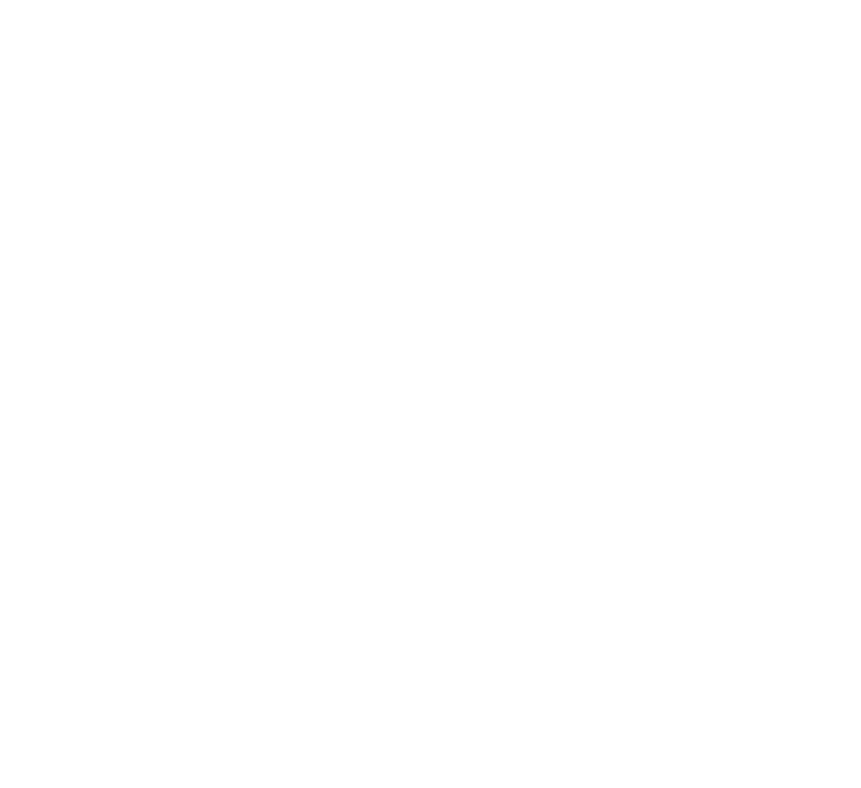
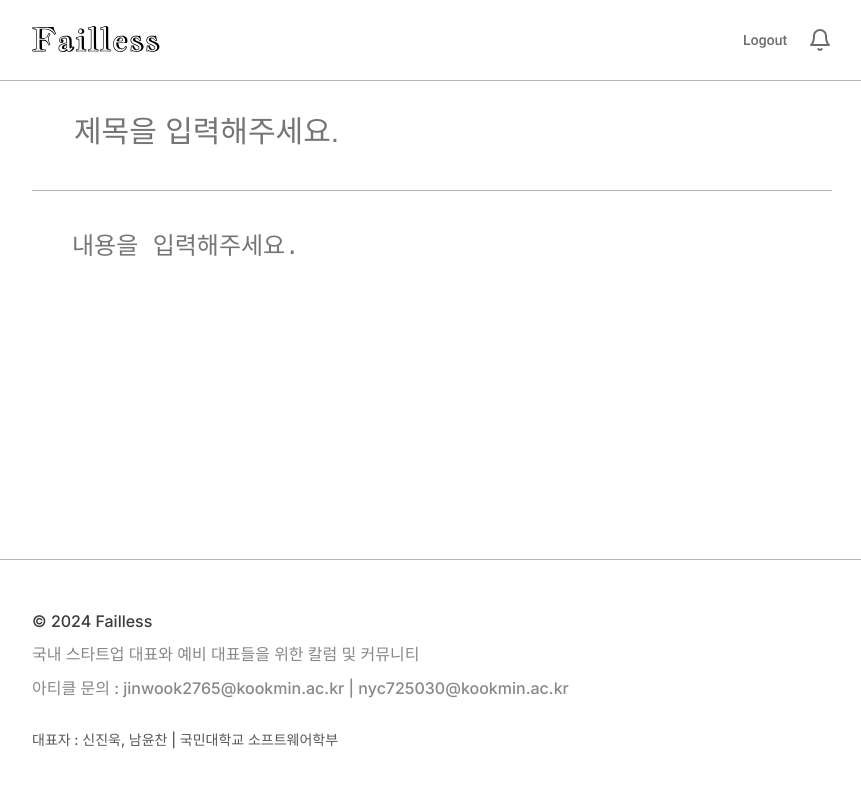
Before and after one commit to jen454/Failless_frontend, a React (Create React App) app: page /write in a window 1280 px wide. Before the commit this address had no page. Shown: the top 788 px of the page, without its empty margins (208-1069 px from the left). Built offline with nearby package versions, Linux system fonts and the light colour scheme.

Commit message:
Feat: 글쓰기 페이지 퍼블리싱

```diff
--- a/src/App.js
+++ b/src/App.js
@@ -3,6 +3,7 @@
 import MainPage from './pages/MainPage';
 import SignInPage from './pages/SigninPage';
 import SignUpPage from './pages/SignUpPage';
+import WritePage from './pages/WritePage';
 
 function App() {
   return (
@@ -10,8 +11,9 @@
         <BrowserRouter>
           <Routes>
             <Route path="/" element={<MainPage />} />
-            <Route path="signin" element={<SignInPage/>} />
-            <Route path="signup" element={<SignUpPage />} />
+            <Route path="/signin" element={<SignInPage/>} />
+            <Route path="/signup" element={<SignUpPage />} />
+            <Route path="/write" element={<WritePage />} />
           </Routes>
         </BrowserRouter>
     </div>
--- /dev/null
+++ b/src/components/button/SubmitButton.js
@@ -0,0 +1,25 @@
+import React from 'react';
+import styled from 'styled-components';
+
+const SubmitButton = ({ text, onClick }) => {
+  return (
+    <Container onClick={onClick}>
+      {text}
+    </Container>
+  )
+}
+
+const Container = styled.div`
+  display: flex;
+  align-items: center;
+  justify-content: center;
+  padding: 0px 20px;
+  border-radius: 15px;
+  border: 1px solid #B4B4B4;
+  font-size: 18px;
+  color: var(--color-gray-500);
+  background-color: #FFF;
+  cursor: pointer;
+`;
+
+export default SubmitButton;
--- a/src/components/common/footer.js
+++ b/src/components/common/footer.js
@@ -18,6 +18,7 @@
   display: flex;
   align-items: center;
   justify-content: center;
+  background-color: #FFF;
   position: fixed;
   bottom: 0px;
   width: 100%;
--- a/src/components/common/header.js
+++ b/src/components/common/header.js
@@ -26,6 +26,7 @@
   display: flex;
   align-items: center;
   justify-content: center;
+  background-color: #FFF;
   position: fixed;
   top: 0px;
   width: 100%;
--- a/src/pages/MainPage.js
+++ b/src/pages/MainPage.js
@@ -79,12 +79,8 @@
       setActiveTab(text);
     }
 
-    const onClickArticleWrite = () => {
-      alert("아티클 작성 페이지 이동");
-    }
-
-    const onClickCommunityWrite = () => {
-      alert("커뮤니티 작성 페이지 이동");
+    const onClickWriteButton = () => {
+      navigate(`/write?tab=${activeTab}`);
     }
 
     return (
@@ -101,16 +97,12 @@
           </TitleArea>
           <Tab activeTab={activeTab} onClick={onClickTab} setActiveTab={setActiveTab} />
           <WriteArea>
-            {activeTab === '아티클'
-              ? <WriteButton text='아티클 작성' onClick={onClickArticleWrite} />
-              : <WriteButton text='커뮤니티 글 작성' onClick={onClickCommunityWrite} />
-            }
+            {activeTab === '아티클' && <WriteButton text='아티클 작성' onClick={onClickWriteButton} />}
+            {activeTab === '커뮤니티' && <WriteButton text='커뮤니티 글 작성' onClick={onClickWriteButton} />}
           </WriteArea>
           <PostContent>
-            {activeTab === '아티클'
-              ? <PostList activeTab='아티클' DataList={ArticleDataList} />
-              : <PostList activeTab='커뮤니티' DataList={CommunityDataList} />
-            }
+            {activeTab === '아티클' && <PostList activeTab='아티클' DataList={ArticleDataList} />}
+            {activeTab === '커뮤니티' && <PostList activeTab='커뮤니티' DataList={CommunityDataList} />}
           </PostContent>
         </ContentArea>
         <Footer />
--- /dev/null
+++ b/src/pages/WritePage.js
@@ -0,0 +1,132 @@
+import { React, useState } from 'react';
+import { useLocation, useNavigate } from 'react-router-dom';
+import styled from 'styled-components';
+import Header from '../components/common/header';
+import Footer from '../components/common/footer';
+import SubmitButton from '../components/button/SubmitButton';
+
+const WritePage = () => {
+  const [isLog, setIsLog] = useState(true);
+  const [title, setTitle] = useState('');
+  const [content, setContent] = useState('');
+
+  const navigate = useNavigate();
+  const location = useLocation();
+  const searchParams = new URLSearchParams(location.search);
+  const tab = searchParams.get('tab');
+
+  const onClickLogOutButton = () => {
+    navigate("/");
+  };
+
+  const onClickNoticeLogo = () => {
+    alert("알림 로고 클릭");
+  };
+
+  const onChangeTitle = (event) => {
+    setTitle(event.target.value);
+  };
+
+  const onChangeContent = (event) => {
+    setContent(event.target.value);
+  };
+
+  const onClickSubmitButton = () => {
+    navigate("/");
+  }
+
+  return (
+    <Container>
+      <Header
+        isLog={isLog}
+        onClickLogInButton={onClickLogOutButton}
+        onClickNoticeLogo={onClickNoticeLogo}
+      />
+      <WrapperArea>
+        <TitleArea>
+          <TabText>{tab}</TabText>
+          <TitleInput
+            placeholder="제목을 입력해주세요."
+            value={title}
+            onChange={onChangeTitle}
+          />
+        </TitleArea>
+        <ContentArea>
+          <ContentTextarea
+            placeholder="내용을 입력해주세요."
+            value={content}
+            onChange={onChangeContent}
+          />
+          <ButtonArea>
+            <SubmitButton text='임시저장' />
+            <SubmitButton text='등록하기' onClick={onClickSubmitButton} />
+          </ButtonArea>
+        </ContentArea>
+      </WrapperArea>
+      <Footer />
+    </Container>
+  )
+};
+
+const Container = styled.div`
+  display: flex;
+  flex-direction: column;
+  align-items: center;
+`;
+
+const WrapperArea = styled.div`
+  flex-grow: 1;
+  display: flex;
+  flex-direction: column;
+  width: 100%;
+  max-height: calc(100vh - 240px);
+`;
+
+const TitleArea = styled.div`
+  display: flex;
+  flex-direction: column;
+  border-bottom: 1px solid #B4B4B4;
+  margin-top: 100px;
+  padding: 0px 40px 40px 40px;
+  gap: 14px;
+`;
+
+const ContentArea = styled.div`
+  display: flex;
+  flex-direction: column;
+  margin-top: 35px;
+`;
+
+const ButtonArea = styled.div`
+  display: flex;
+  justify-content: flex-end;
+  margin-top: 20px;
+  gap: 10px;
+`;
+
+const TabText = styled.div`
+  font-size: var(--font-size-md);
+  color: #B4B4B4;
+`;
+
+const TitleInput = styled.input`
+  width: 100wh;
+  font-size: var(--font-size-xl);
+  color: var(--color-gray-500);
+  border: none;
+  outline: none;
+`;
+
+const ContentTextarea = styled.textarea`
+  width: 100wh;
+  height: auto;
+  min-height: 450px; /* 최소 높이 설정 */
+  padding: 0px 40px;
+  font-size: var(--font-size-lm);
+  color: var(--color-gray-500);
+  border: none;
+  outline: none;
+  resize: none;
+`;
+
+export default WritePage;
```
